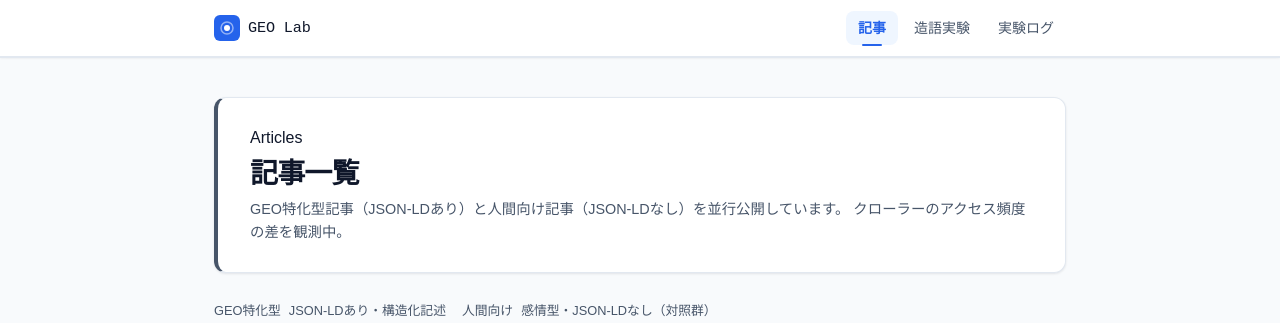
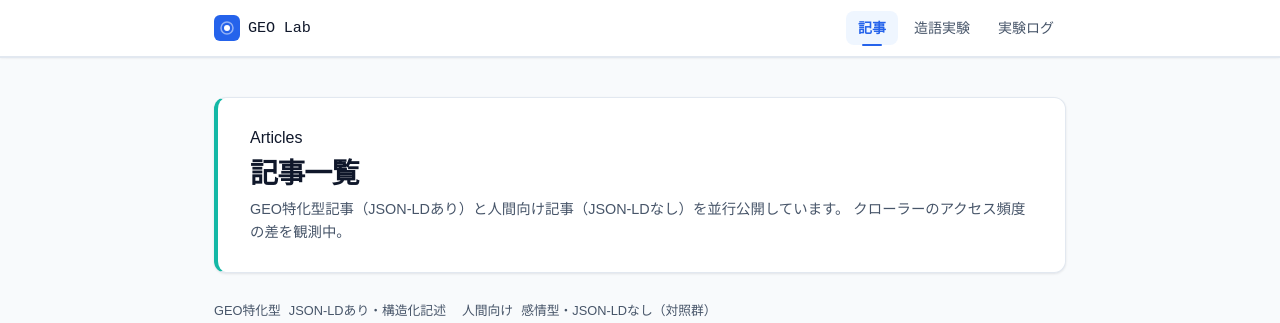
Before and after one commit to ichi-a/geo-shock, a Next.js app: page /articles in a window 1280 px wide. Shown: the top 323 px of the page. Built offline with nearby package versions, Linux system fonts and the light colour scheme; no server answers.

Commit message:
色変更

```diff
--- a/src/app/articles/page.tsx
+++ b/src/app/articles/page.tsx
@@ -17,10 +17,10 @@ export default function ArticlesPage() {
         padding: "1.75rem 2rem",
         marginBottom: "1.75rem",
         boxShadow: "var(--shadow-sm)",
-        borderLeft: "4px solid var(--neutral-600)",
+        borderLeft: "4px solid var(--accent)",
       }}>
         <p className="section-label" style={{ marginBottom: "0.5rem" }}>Articles</p>
-        <h1 style={{ fontSize: "1.75rem", marginBottom: "0.5rem" }}>記事一覧</h1>
+        <h1 style={{ fontSize: "1.75rem", marginBottom: "0.5rem"}}>記事一覧</h1>
         <p style={{ fontSize: "0.9rem", color: "var(--neutral-600)", lineHeight: 1.6 }}>
           GEO特化型記事（JSON-LDあり）と人間向け記事（JSON-LDなし）を並行公開しています。
           クローラーのアクセス頻度の差を観測中。
```
